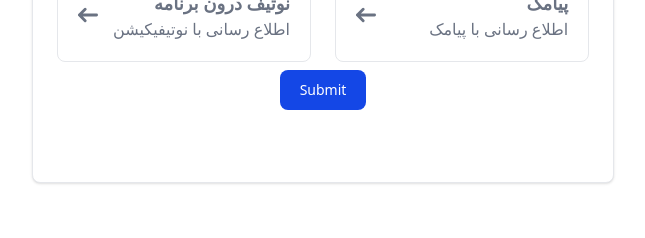
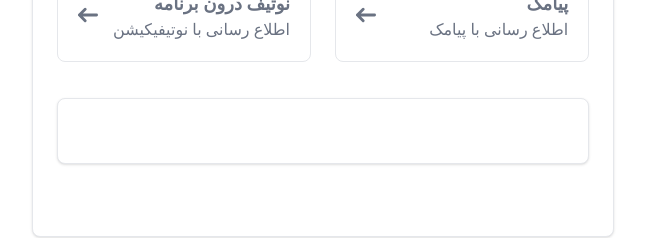
Before and after one commit to cc-Mehdi/Aware-Agah, a React (Vite) app in the folder Frontend/Agah/: page / in a window 1280 px wide. Shown: the part 432-670 px from the top of the page, without its empty margins (416-1061 px from the left). Built offline with nearby package versions, Linux system fonts and the light colour scheme; no server answers.

Commit message:
:lipstick: Improve design of submit button in main page

```diff
--- a/Frontend/Agah/src/components/set_price_alert_box.jsx
+++ b/Frontend/Agah/src/components/set_price_alert_box.jsx
@@ -68,7 +68,7 @@ const set_price_alert_box = () => {
                     } />
                 </div>
 
-                <button onClick={handleSendAlert} type="button" className="text-white bg-blue-700 hover:bg-blue-800 focus:ring-4 focus:outline-none focus:ring-blue-300 font-medium rounded-lg text-sm w-full sm:w-auto px-5 py-2.5 text-center dark:bg-blue-600 dark:hover:bg-blue-700 dark:focus:ring-blue-800">Submit</button>
+                <button onClick={handleSendAlert} type="button" className="text-white w-full py-5 mt-7 hover:bg-gray-800 cursor-pointer bg-white border border-gray-200 rounded-lg shadow-sm dark:bg-gray-600 dark:border-gray-700">ثبت</button>
             </div>
 
         </>
```
